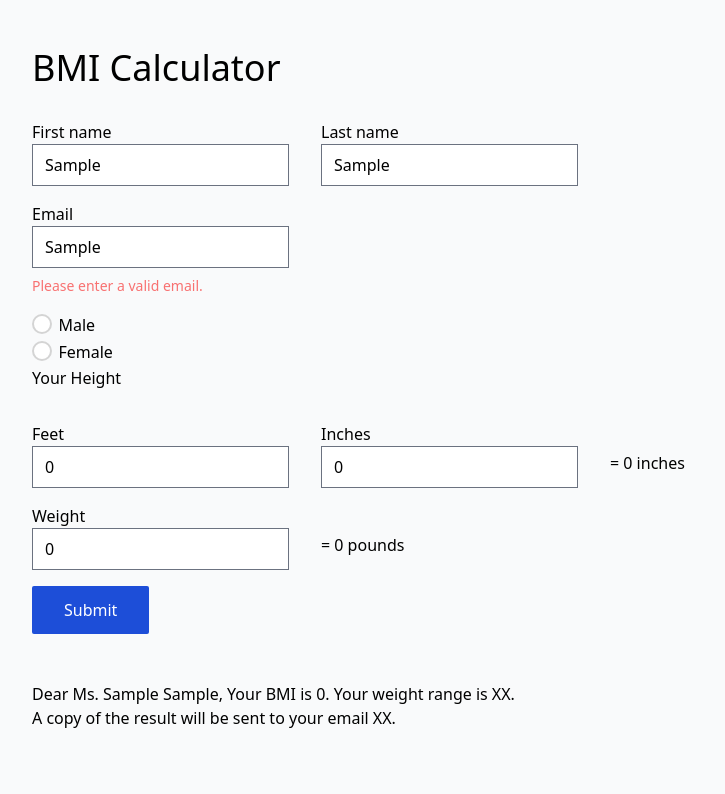
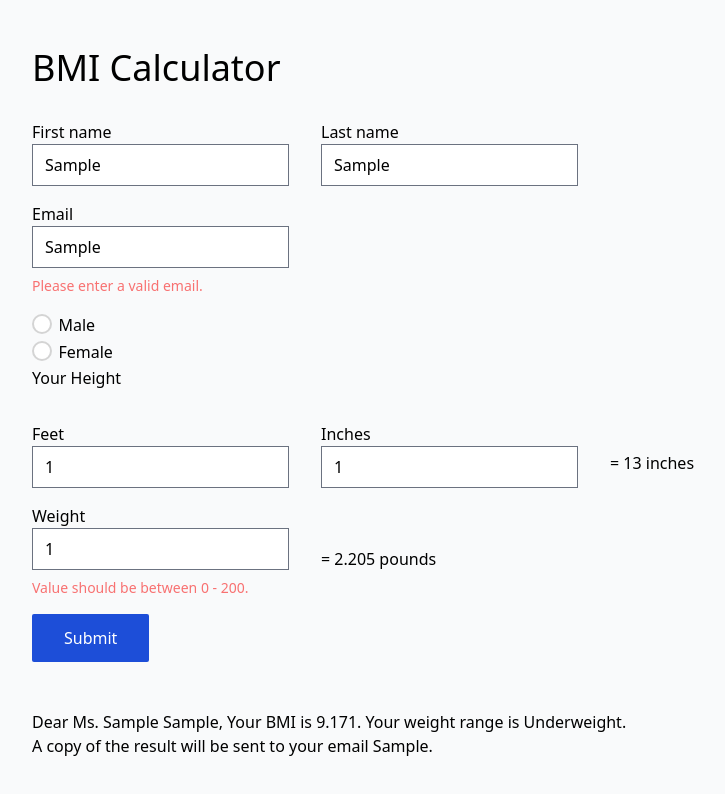
Before and after one commit to touhidrahman/learn-bmi-calculator, an Angular app: page / in a window 1280 px wide. Both pictures are taken after typing "Sample", "Sample", "Sample" into the empty fields and a click on the button "Submit". Shown: the top 794 px of the page, without its empty margins (0-725 px from the left). Built offline with nearby package versions, Linux system fonts and the light colour scheme.

Commit message:
Show bmi and range

```diff
--- a/src/app/components/bmi-form/bmi-form.component.html
+++ b/src/app/components/bmi-form/bmi-form.component.html
@@ -88,6 +88,9 @@
       <div class="flex flex-col">
         <label for>Weight</label>
         <input class type="number" formControlName="weight">
+        <span *ngIf="bmiForm.get('weight')?.errors" class="pt-2 text-sm text-red-400">
+          Value should be between 0 - 200.
+        </span>
       </div>
     </div>
     <div class="flex items-center">
@@ -106,9 +109,9 @@
   <p>
     Dear {{ bmiForm.get('gender')?.value == 'Male' ? 'Mr.' : 'Ms.' }}
     {{ bmiForm.get('firstName')?.value + ' ' + bmiForm.get('lastName')?.value }},
-    Your BMI is {{ bmi }}. Your weight range is XX.
+    Your BMI is {{ bmi | number }}. Your weight range is {{ weightRange }}.
   </p>
   <p>
-    A copy of the result will be sent to your email XX.
+    A copy of the result will be sent to your email {{ bmiForm.get('email')?.value }}.
   </p>
 </section>
--- a/src/app/components/bmi-form/bmi-form.component.ts
+++ b/src/app/components/bmi-form/bmi-form.component.ts
@@ -1,6 +1,7 @@
 import { Component, EventEmitter, Output } from '@angular/core';
 import { FormControl, FormGroup, ValidationErrors, Validators } from '@angular/forms';
 import { Observable, combineLatest, map, tap } from 'rxjs';
+import { KgToPoundPipe } from 'src/app/pipes/kg-to-pound.pipe';
 
 @Component({
   selector: 'app-bmi-form',
@@ -10,6 +11,7 @@ import { Observable, combineLatest, map, tap } from 'rxjs';
 export class BmiFormComponent {
 
   bmi = 0
+  weightRange = ''
   isScoreDisplayed = false;
 
   bmiForm = new FormGroup({
@@ -17,24 +19,41 @@ export class BmiFormComponent {
     lastName: new FormControl<string>('', [Validators.required]),
     email: new FormControl<string>('', [Validators.required, Validators.email]),
     gender: new FormControl<string>('', [Validators.required]),
-    feet: new FormControl<number>(0, [Validators.required, Validators.max(7), Validators.min(0)]),
-    inches: new FormControl<number>(0, [Validators.required, Validators.max(12), Validators.min(0)]),
-    weight: new FormControl<number>(0, [Validators.required, Validators.max(200), Validators.min(30)]),
+    feet: new FormControl<number>(1, [Validators.required, Validators.max(7), Validators.min(1)]),
+    inches: new FormControl<number>(1, [Validators.required, Validators.max(12), Validators.min(1)]),
+    weight: new FormControl<number>(1, [Validators.required, Validators.max(200), Validators.min(30)]),
   })
 
   get emailErrors(): ValidationErrors | null | undefined {
     return this.bmiForm.get('email')?.errors
   }
 
-  constructor() {
+  showScore(): void {
+    const feet = this.bmiForm.get('feet')?.value
+    const inches = this.bmiForm.get('inches')?.value
+    const heightInInches = this.getTotalInches(feet ?? 0, inches ?? 0)
 
-    // this.bmiForm.valueChanges.pipe().subscribe({
-    //   next: (value) => console.log(value)
-    // })
-  }
+    const weightKg = this.bmiForm.get('weight')?.value ?? 0
+    const weightLbs = weightKg * 2.204623
 
-  showScore(): void {
+    this.bmi = this.getBmiScore(heightInInches, weightLbs);
+    this.weightRange = this.getWeightRange(this.bmi)
     this.isScoreDisplayed = true;
   }
 
+  private getTotalInches(feet: number, inches: number): number {
+    return feet * 12 + inches
+  }
+
+  private getBmiScore(height: number, weight: number): number {
+    return (weight / (height * height)) * 703;
+  }
+
+  private getWeightRange(value: number): string {
+    if (value < 18.5) return 'Underweight';
+    if (value < 24.9) return 'Normal';
+    if (value < 29.9) return 'Overweight';
+    return 'Obese';
+  }
+
 }
```
